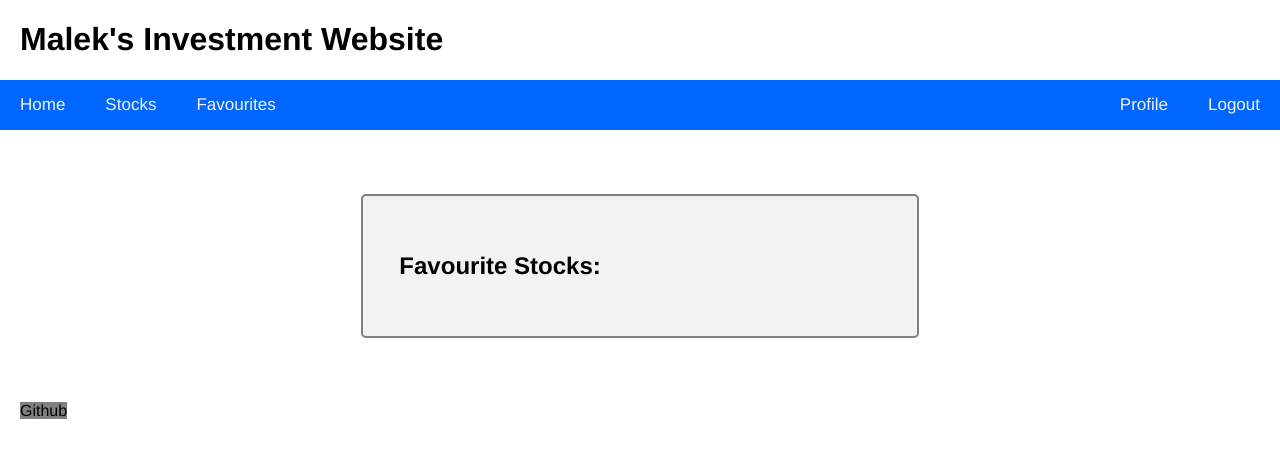
After one commit to MalekC01/12DTP, a Flask app: page /favourites in a window 1280 px wide. The commit adds this page. Shown: the top 458 px of the page. Run offline with Flask 2, Linux system fonts and the light colour scheme; a user stored in the database is signed in; data that the repository does not hold is empty.

Commit message:
layout of stock page

```diff
--- a/main.py
+++ b/main.py
@@ -7,7 +7,8 @@ import sqlite3
 from sqlite3 import Error
 import stock
 
-token =  "sk_bf573df0da8b4565b36735dda78f1755"
+test = "https://cloud.iexapis.com/stable/stock/aapl/chart/last-quarter?&token=pk_1649ada6b8c74aa1bd5761f73e9f6e58"
+token =  "pk_1649ada6b8c74aa1bd5761f73e9f6e58"
 
 print(stock.token)
 print(stock.test("yes"))
@@ -139,6 +140,11 @@ def login_check():
 #Profile page
 @app.route("/profile")
 def profile():
+  return render_template("profile.html")
+
+
+@app.route("/favourites")
+def favourites():
   favourite_stocks = None
   logged_in = check_logged_in()
 
@@ -149,7 +155,7 @@ def profile():
   favourite_stocks = stocks.fetchall()
   connection.commit()
   print(favourite_stocks)
-  return render_template("profile.html", logged_in = logged_in, favourite_stocks = favourite_stocks)
+  return render_template("favourites.html", logged_in = logged_in, favourite_stocks = favourite_stocks)
 
 
 #Stock page and api
@@ -181,7 +187,7 @@ def stock_data():
     stock_name = request.form.get("Stock_name")
     date = request.form.get("data_date")
     print(request.form)
-    stock_name.upper()
+    stock_name = stock_name.upper()
 
     print(stock_name, date)
 
--- a/static/Css/style.css
+++ b/static/Css/style.css
@@ -24,6 +24,7 @@ main{
 .add{
   position: absolute;
 }
+
 
 
 .user_input{
@@ -197,3 +198,45 @@ input[value="Logout"] {
   color: black;
   background-color: grey ;
 }
+
+
+.login_box{
+  margin: 20%;
+  background-color: #f2f2f2;
+  border: 2px solid grey;
+  border-radius: 5px;
+  padding: 3%;
+  margin: auto;
+  width: fit-content;
+}
+
+.home{
+  margin: 20%;
+  background-color: #f2f2f2;
+  border: 2px solid grey;
+  border-radius: 5px;
+  padding: 3%;
+  margin: auto;
+  width: fit-content;
+}
+
+.favourites_page{
+  margin: 20%;
+  background-color: #f2f2f2;
+  border: 2px solid grey;
+  border-radius: 5px;
+  padding: 3%;
+  margin: auto;
+  width: 40%;
+
+}
+
+.register_form{
+  margin: 20%;
+  background-color: #f2f2f2;
+  border: 2px solid grey;
+  border-radius: 5px;
+  padding: 3%;
+  margin: auto;
+  width: fit-content;
+}
--- a/stock.py
+++ b/stock.py
@@ -1,7 +1,7 @@
 import requests
 import datetime
 
-token =  "pk_bc4de76560684c36bff00ec3f7802ae9"
+token =  "pk_1649ada6b8c74aa1bd5761f73e9f6e58"
 
 
 #Tests stock to make sure it is a valid stock in the api
--- /dev/null
+++ b/templates/favourites.html
@@ -0,0 +1,15 @@
+{% extends 'layout.html' %}
+{% block content %}
+
+<div class="favourites_page">
+<h2>Favourite Stocks:</h2>
+<div class="favourites"></div>
+<table>
+    {% for favourite_stock in favourite_stocks %}
+        <tr><td>{{favourite_stock[0]}}</td></tr>
+    {%endfor%}
+</table>
+</div>
+</div>
+
+{% endblock %}
--- a/templates/home.html
+++ b/templates/home.html
@@ -1,6 +1,6 @@
 {% extends 'layout.html' %}
 {% block content %}
-
-<p>This is my Investment website</p>
-
+<div class="home">
+    <p>This is my Investment website</p>
+</div>
 {% endblock %}
--- a/templates/nav.html
+++ b/templates/nav.html
@@ -14,6 +14,7 @@
 <div class="topnav">
     <a href="/">Home</a>
     <a href="/stocks">Stocks</a>
+    <a href="/favourites">Favourites</a>
     <div class="topnav-right">
         <a href="/profile">Profile</a>
         <a href="/logout">Logout</a>
--- a/templates/register.html
+++ b/templates/register.html
@@ -2,7 +2,7 @@
 {% block content %}
 
 
-<div class="Register-Form">
+<div class="register_form">
 <form method="POST">
     <b>
         <label>Name</label><br>
```
Also changed, not shown: templates/profile.html (+1 -10 lines), templates/stocks.html (+13 -10 lines), user_database.db, 1 other file.
